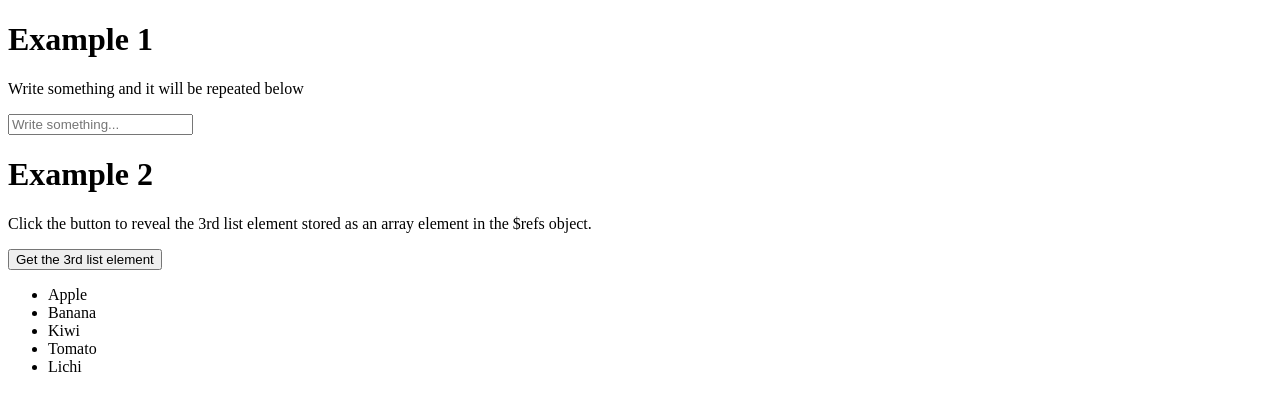
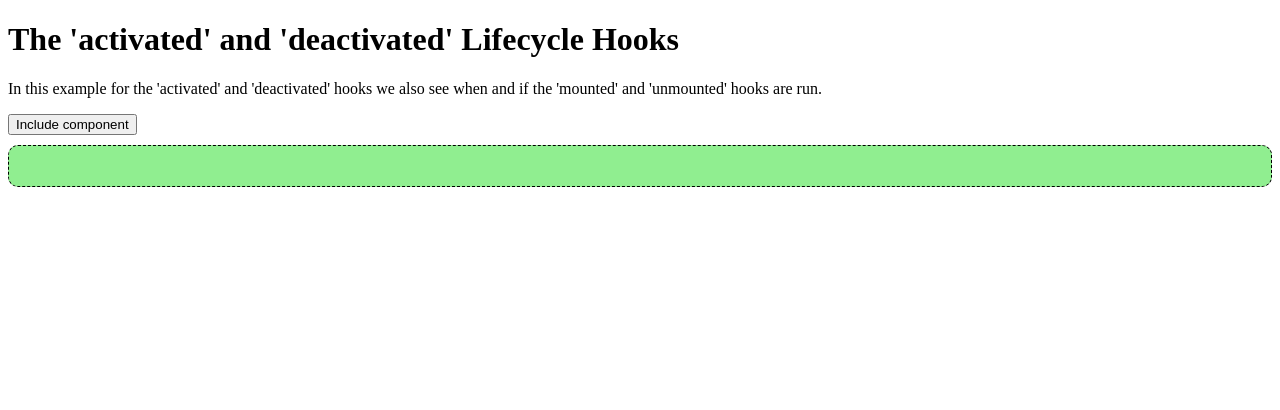
Before and after one commit to rnaneva/vue.js-init, a Vue app: page / in a window 1280 px wide. Shown: the top 410 px of the page. Built offline with nearby package versions, Linux system fonts and the light colour scheme.

Commit message:
lifecycle hooks

```diff
--- /dev/null
+++ b/src/HookApp.vue
@@ -0,0 +1,32 @@
+<template>
+<h1>The 'activated' and 'deactivated' Lifecycle Hooks</h1>
+  <p>In this example for the 'activated' and 'deactivated' hooks we also see when and if the 'mounted' and 'unmounted' hooks are run.</p>
+  <button @click="this.activeComp = !this.activeComp">Include component</button>
+  <div>
+     <KeepAlive>
+      <hook-comp v-if="activeComp"></hook-comp>
+    </KeepAlive>
+  </div>
+</template>
+
+<script>
+export default {
+  data(){
+    return {
+      activeComp: false
+    }
+  }
+}
+</script>
+
+
+
+<style scoped>
+  div {
+    border: dashed black 1px;
+    border-radius: 10px;
+    padding: 20px;
+    margin-top: 10px;
+    background-color: lightgreen;
+  }
+</style>
--- /dev/null
+++ b/src/components/HookComp.vue
@@ -0,0 +1,39 @@
+<template>
+  <h2>Component</h2>
+  <p>Below is a log with every time the 'activated', 'deactivated', 'mounted' or 'unmounted' hooks run.</p>
+  <ol ref="olEl"></ol>
+  <p>You can also see when these hooks run in the console.</p>
+  </template>
+
+  <script>
+      export default {
+        mounted(){
+           this.logHook("mounted")
+        },
+        unmounted(){
+            this.logHook("unmounted")
+        },
+        activated() {
+           this.logHook("acticated")
+        },
+        deactivated(){
+            this.logHook("deactivated")
+        },
+        methods: {
+            logHook(hookName){
+                console.log(hookName)
+                const liEl = document.createElement("li");
+                liEl.innerHTML = hookName;
+                this.$refs.olEl.appendChild(liEl);
+            }
+        }
+    }
+
+ </script>
+
+<style>
+li {
+  background-color: lightcoral;
+  width: 5em;
+}
+</style>
--- a/src/main.js
+++ b/src/main.js
@@ -1,6 +1,8 @@
 
 import { createApp } from 'vue'
-import App from './App8.vue'
+import App from './HookApp.vue'
+import HookComp from './components/HookComp.vue'
 
 const app = createApp(App)
+app.component('hook-comp', HookComp)
 app.mount('#app')
```
